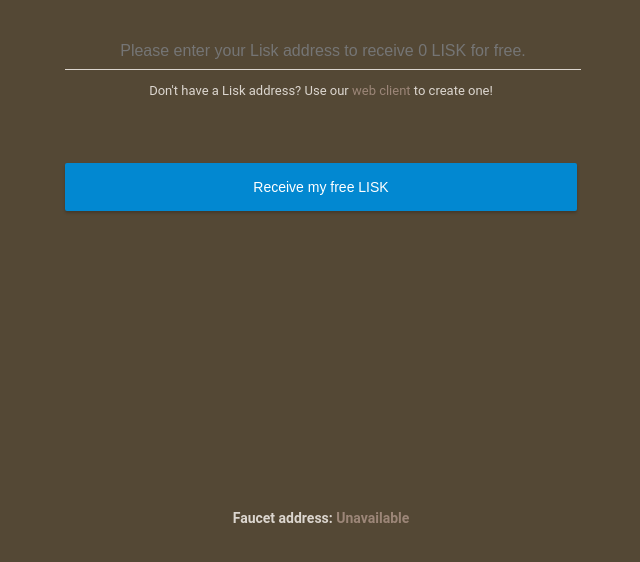
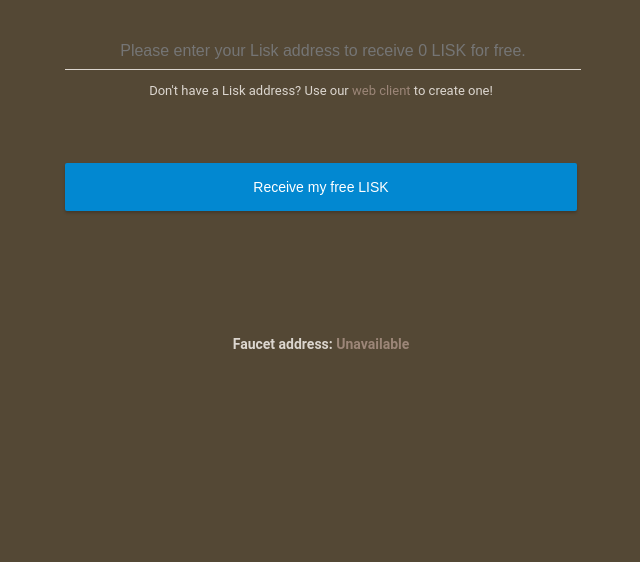
Before and after one commit to LiskArchive/lisk-faucet, a website: page public/index.html in a window 1280 px wide. Shown: the part 224-786 px from the top of the page, without its empty margins (319-959 px from the left). Drawn offline with Linux system fonts and the light colour scheme; no server answers.

Commit message:
Removing absolute positioning.
Increasing margin-top.

```diff
--- a/public/css/app.css
+++ b/public/css/app.css
@@ -140,13 +140,11 @@
 }
 
 .footer {
-    position: absolute;
-    bottom: 0px;
     color: #dcd6cf;
     font-weight: bold;
     text-align: center;
     width: 100%;
-    margin-top: 50px;
+    margin-top: 100px;
     margin-bottom: 50px;
     font-size: 14px;
 }
```
